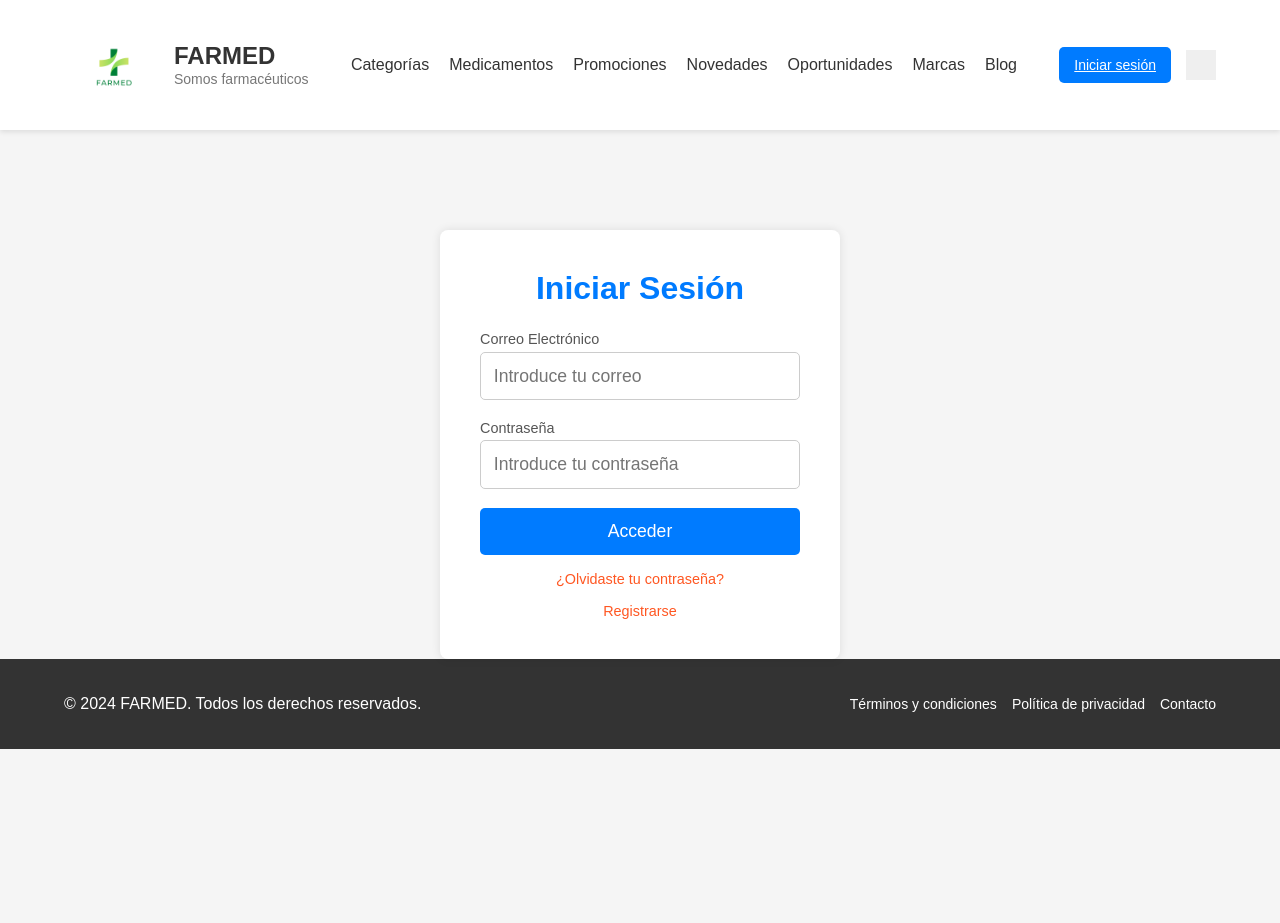
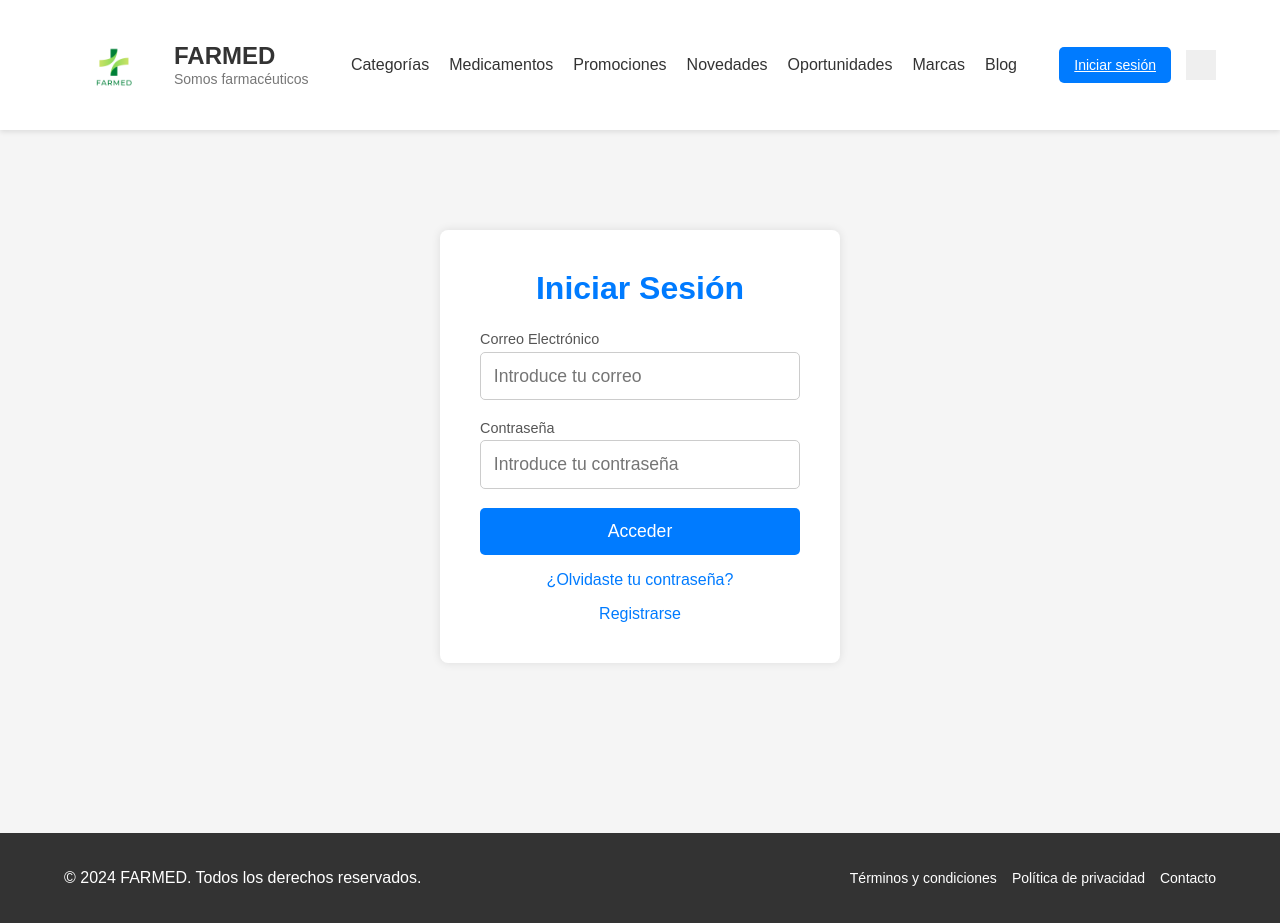
Before and after one commit to Adrian-Abril/GS2_Reto2EV, a Vue app: page /login in a window 1280 px wide. Before the commit the page ends 800 px from the top, so only its background shows below. Built offline with nearby package versions, Linux system fonts and the light colour scheme.

Commit message:
login scss cambiado

```diff
--- a/src/assets/styles/login.scss
+++ b/src/assets/styles/login.scss
@@ -24,6 +24,7 @@ body {
   align-items: center;
   width: 100%;
   padding-top: 100px;
+  padding-bottom: 170px;
 
   &__container {
     width: 90%;
@@ -91,8 +92,8 @@ body {
   &__link {
     margin-top: 1rem;
     display: block;
-    font-size: 0.9rem;
-    color: $secondary-color;
+    font-size: 1rem;
+    color: #007bff;
     text-decoration: none;
 
     &:hover {
```
